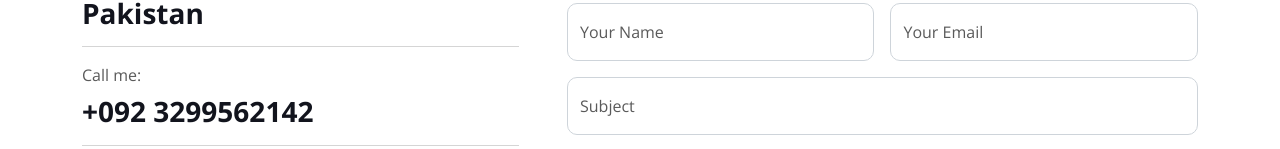
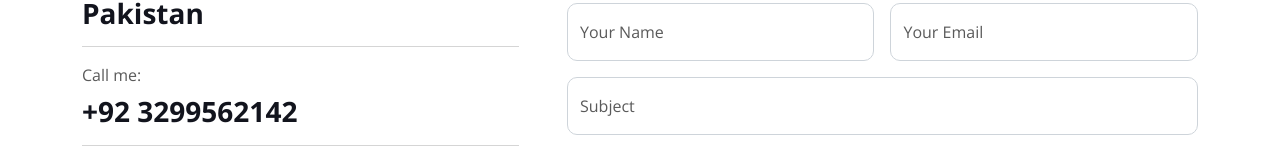
Before and after one commit to Haris-Ktk/Harry-portfolio, a plain HTML site: page index.html in a window 1280 px wide. Shown: the part 5772-5921 px from the top of the page. Drawn offline with nearby package versions, Linux system fonts and the light colour scheme.

Commit message:
Update index.html

```diff
--- a/index.html
+++ b/index.html
@@ -632,7 +632,7 @@ Let’s build something amazing together!
                     <h3 class="fw-bold">Khattak Colony, Kohat, Pakistan</h3>
                     <hr class="w-100">
                     <p class="mb-2">Call me:</p>
-                    <h3 class="fw-bold">+092 3299562142</h3>
+                    <h3 class="fw-bold">+92 3299562142</h3>
                     <hr class="w-100">
                     <p class="mb-2">Mail me:</p>
                     <h3 class="fw-bold">hktk05987@gmail.com</h3>
```
